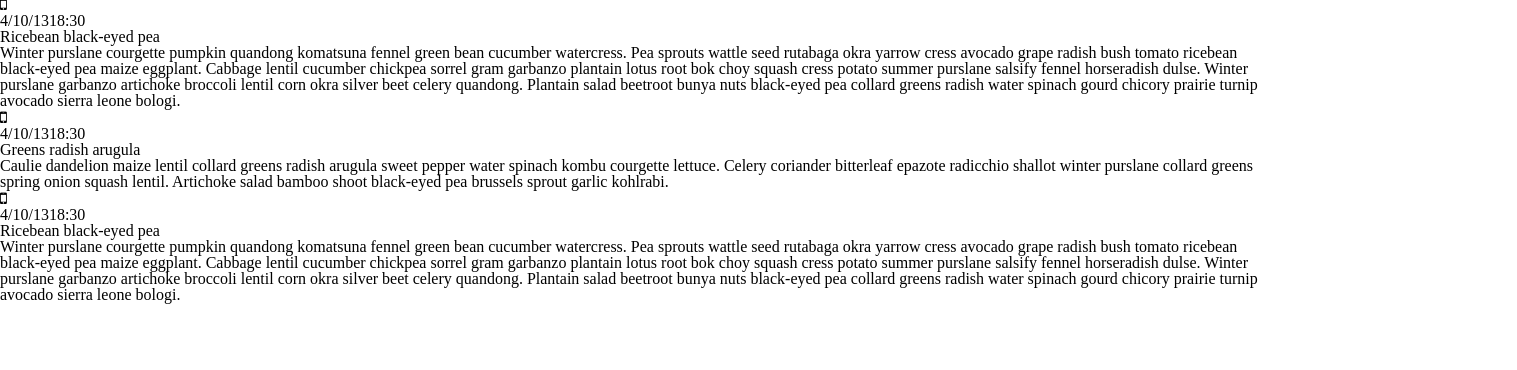
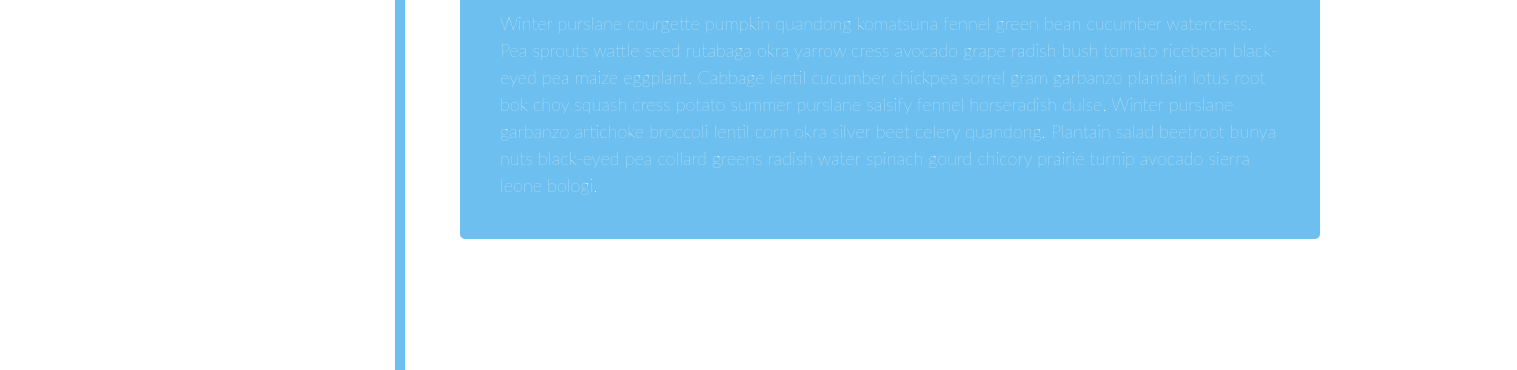
Before and after one commit to sinovia/redux-vertical-timeline, a plain HTML site: page index.html in a window 1280 px wide. Shown: the part 214-584 px from the top of the page, 1517 px wide, since content can reach past the window. Drawn offline with nearby package versions, Linux system fonts and the light colour scheme.

Commit message:
Upload style sheet without map

```diff
--- a/assets/css/styles.css
+++ b/assets/css/styles.css
@@ -1,3 +1,90 @@
+.container {
+  margin-top: 134px;
+  width: 100%; }
 
+.SectionI {
+  width: 780px;
+  padding: 40px;
+  margin-left: 460px;
+  margin-right: 197px;
+  font-family: "Lato", "Calibri", Arial, sans-serif;
+  color: white;
+  border-radius: 5px;
+  display: inline-block;
+  background-color: #6CBFEE; }
+
+.SectionII {
+  width: 780px;
+  padding: 40px;
+  margin-left: 460px;
+  margin-right: 197px;
+  font-family: "Lato", "Calibri", Arial, sans-serif;
+  color: white;
+  border-radius: 5px;
+  display: inline-block;
+  background-color: #3594CB; }
+
+h1 {
+  font-family: "Lato", "Calibri", Arial, sans-serif;
+  font-size: 29px;
+  border-bottom: 1px solid white; }
+
+p {
+  font-family: "Lato", "Calibri", Arial, sans-serif;
+  padding-top: 20px;
+  font-size: 18px;
+  font-weight: lighter;
+  line-height: 27px; }
+
+.timedate {
+  display: inline;
+  text-align: left;
+  width: 130px;
+  height: 62px;
+  margin-left: 230px;
+  position: absolute; }
+
+.timeI {
+  color: #6CBFEE;
+  font-size: 46px;
+  text-align: left;
+  display: block;
+  margin-left: 20px; }
+
+.date {
+  color: #BDD0E1;
+  size: 14px;
+  text-align: left;
+  display: block;
+  margin-left: 80px; }
+
+.fa {
+  color: white;
+  background-color: #3594CB;
+  height: 40px;
+  width: 40px;
+  font-size: 40px;
+  border-radius: 40px;
+  text-align: center;
+  vertical-align: middle;
+  position: relative;
+  margin-left: 5px;
+  margin-top: 5px; }
+
+.outercircle {
+  background-color: #6CBFEE;
+  height: 50px;
+  width: 50px;
+  border-radius: 50px;
+  margin-left: 375px;
+  position: absolute; }
+
+.timeline {
+  position: absolute;
+  border-color: 1px solid #6CBFEE;
+  background-color: #6CBFEE;
+  width: 10px;
+  height: 2000px;
+  margin-left: 395px; }
 
 /*# sourceMappingURL=styles.css.map */
```
